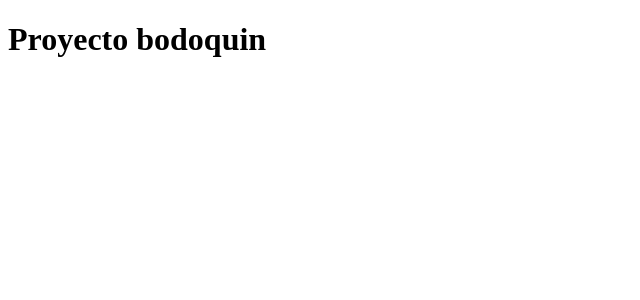
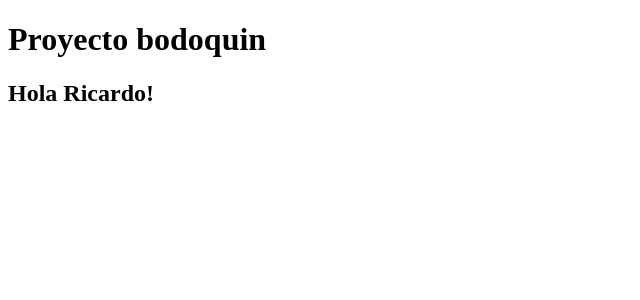
Before and after one commit to richirm/angular-bodoquin, an Angular app: page / in a window 1280 px wide. Shown: the top 300 px of the page, without its empty margins (0-640 px from the left). Built offline with nearby package versions, Linux system fonts and the light colour scheme.

Commit message:
implementa titulo

```diff
--- a/src/app/app.component.html
+++ b/src/app/app.component.html
@@ -1 +1,3 @@
 <h1>Proyecto bodoquin</h1>
+
+<h2>Hola Ricardo!</h2>
```
